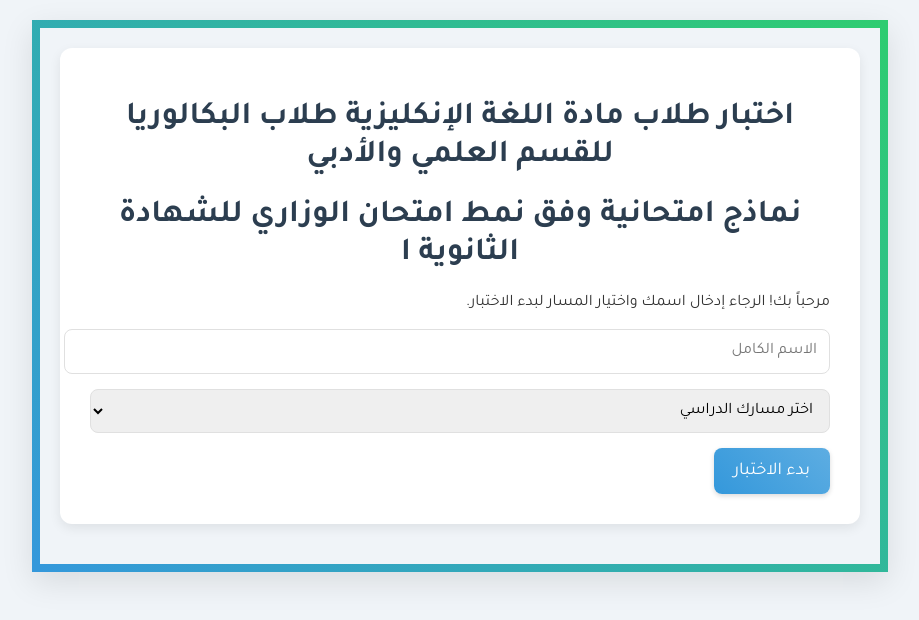
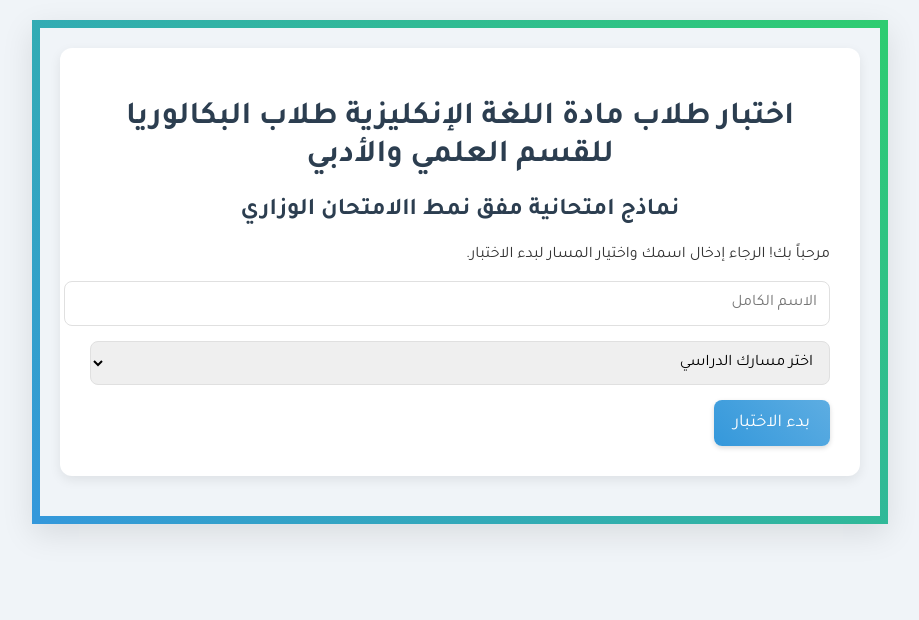
Before and after one commit to bakaloria/englishquiz, a plain HTML site: page index.html in a window 1280 px wide. Shown: the whole page, without its empty margins (180-1099 px from the left). Drawn offline with Linux system fonts and the light colour scheme.

Commit message:
Update index.html

```diff
--- a/index.html
+++ b/index.html
@@ -199,7 +199,7 @@
 <body>
     <div id="welcome-section" class="section active">
         <h1>اختبار طلاب مادة اللغة الإنكليزية طلاب البكالوريا للقسم العلمي والأدبي</h1>
-            <h1>نماذج امتحانية وفق نمط امتحان الوزاري للشهادة الثانوية ا</h1>
+            <h2>نماذج امتحانية مفق نمط االامتحان الوزاري</h2>
         <p>مرحباً بك! الرجاء إدخال اسمك واختيار المسار لبدء الاختبار.</p>
         <input type="text" id="student-name" placeholder="الاسم الكامل">
         <select id="track-select">
```
